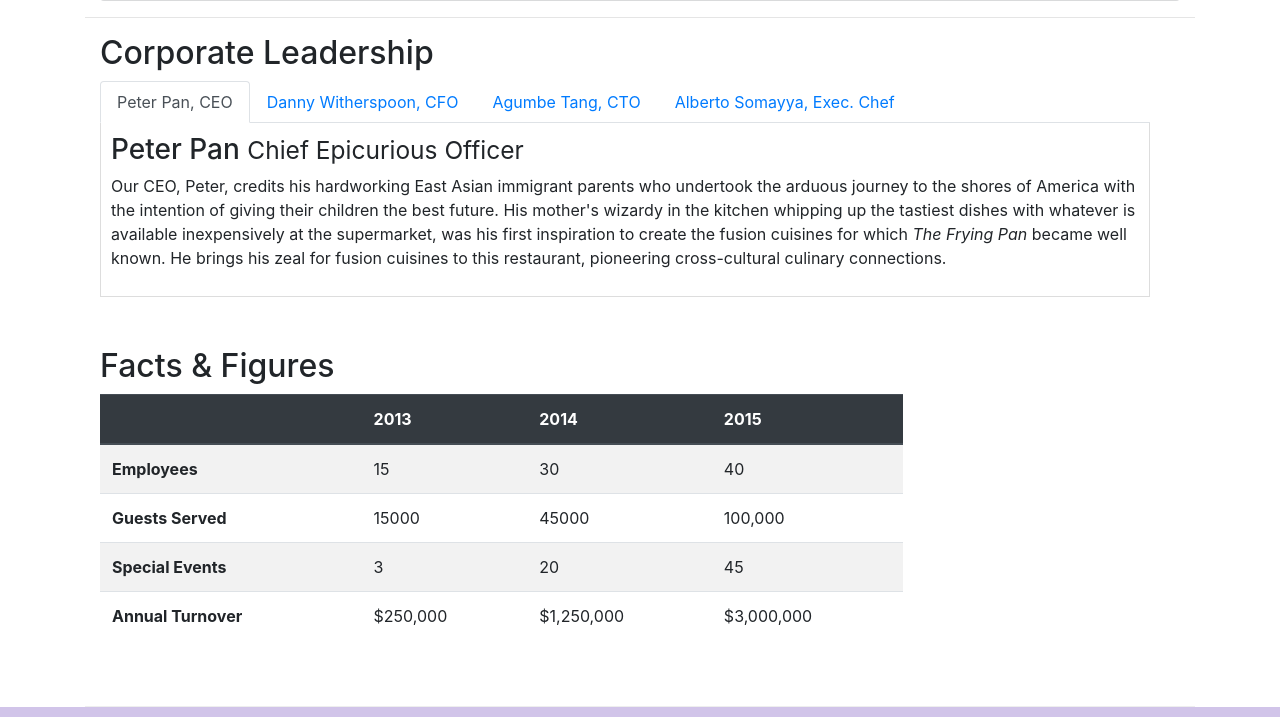
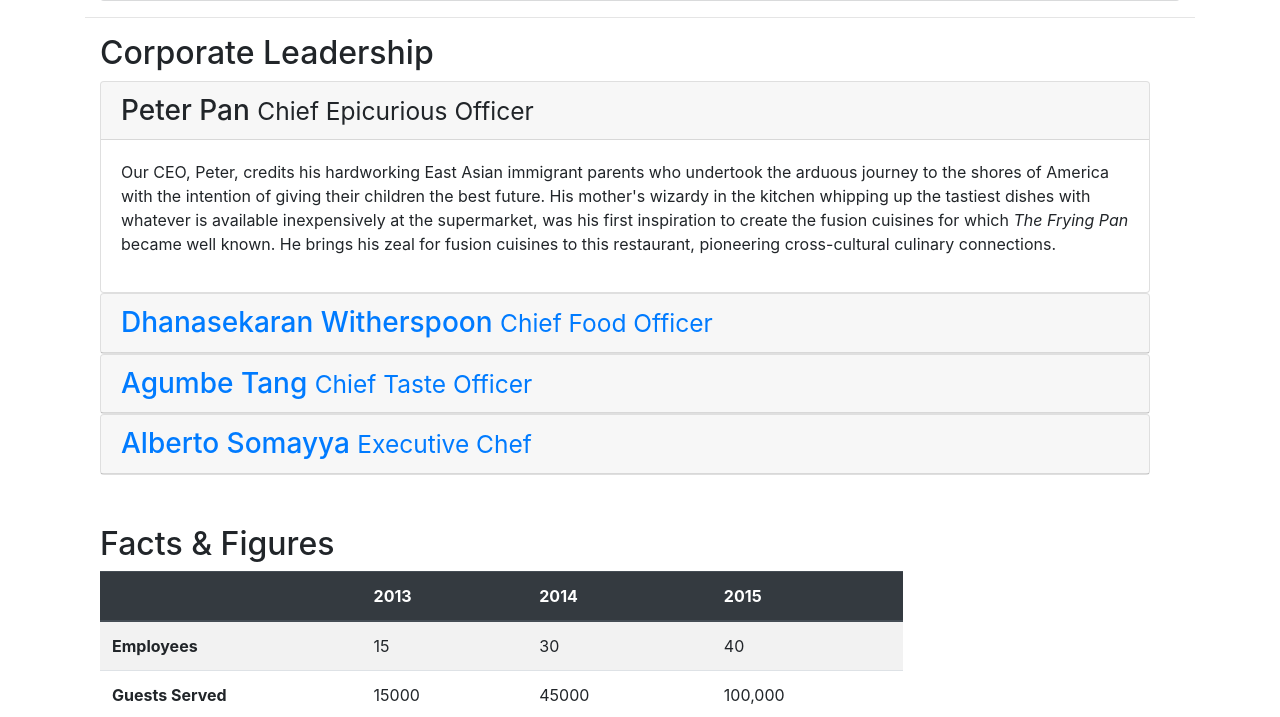
Before and after one commit to quangpao/bootstrap-4-confusion, a plain HTML site: page aboutus.html in a window 1280 px wide. Shown: the part 904-1621 px from the top of the page. Drawn offline with nearby package versions, Linux system fonts and the light colour scheme.

Commit message:
Accordion

```diff
--- a/aboutus.html
+++ b/aboutus.html
@@ -109,17 +109,21 @@
         <div class="row col-12">
             <div class="col-12">
                 <h2>Corporate Leadership</h2>
-                <ul class="nav nav-tabs">
-                    <li class="nav-item"><a href="#peter" class="nav-link active" role="tab" data-toggle="tab">Peter Pan, CEO</a></li>
-                    <li class="nav-item"><a href="#danny" class="nav-link" role="tab" data-toggle="tab">Danny Witherspoon, CFO</a></li>
-                    <li class="nav-item"><a href="#agumbe" class="nav-link" role="tab" data-toggle="tab">Agumbe Tang, CTO</a></li>
-                    <li class="nav-item"><a href="#alberto" class="nav-link" role="tab" data-toggle="tab">Alberto Somayya, Exec. Chef</a></li>
-                </ul>
-                <div class="tab-content">
 
-                    <div class="tab-pane fade show active" role="tabpanel" id="peter">
+                <div id="accordion">
 
-                        <h3>Peter Pan <small>Chief Epicurious Officer</small></h3>
+                    <div class="card">
+
+                        <div class="card-header" role="tab" id="peterhead">
+                            <h3 class="mb-0">
+                                <a data-toggle="collapse" data-target="#peter">
+                                    Peter Pan <small>Chief Epicurious Officer</small>
+                                </a>
+                            </h3>
+                        </div>
+
+                        <div class="collapse show" id="peter" data-parent="#accordion">
+                            <div class="card-body">
                                 <p class="d-none d-sm-block">Our CEO, Peter, credits his hardworking East Asian
                                     immigrant parents who undertook the arduous journey to the shores of America
                                     with the intention of giving their children the best future. His mother's wizardy
@@ -129,42 +133,79 @@
                                     became well known. He brings his zeal for fusion cuisines to this restaurant,
                                     pioneering cross-cultural culinary connections.
                                 </p>
+                            </div>
+                        </div>
 
                     </div>
 
-                    <div class="tab-pane fade" role="tabpanel" id="danny">
+                    <div class="card">
 
-                        <h3>Dhanasekaran Witherspoon <small>Chief Food Officer</small></h3>
-                        <p class="d-none d-sm-block">Our CFO, Danny, as he is affectionately referred to
+                        <div class="card-header" role="tab" id="dannyhead">
+
+                            <h3 class="mb-0">
+                                <a class="collapsed" data-toggle="collapse" data-target="#danny">
+                                    Dhanasekaran Witherspoon <small>Chief Food Officer</small>
+                                </a>
+                            </h3>
+                        </div>
+
+                        <div class="collapse" id="danny" data-parent="#accordion">
+                            <div class="card-body">
+                                <p class="d-none d-sm-block">
+                                    Our CFO, Danny, as he is affectionately referred to
                                     by his colleagues, comes from a long established family tradition in farming
                                     and produce. His experiences growing up on a farm in the Australian outback gave
                                     him great appreciation for varieties of food sources. As he puts it in his own words,
                                     <em>Everything that runs, wins, and everything that stays, pays!</em>
                                 </p>
+                            </div>
+                        </div>
 
                     </div>
 
-                    <div class="tab-pane fade" role="tabpanel" id="agumbe">
+                    <div class="card">
 
-                        <h3>Agumbe Tang <small>Chief Taste Officer</small></h3>
+                        <div class="card-header" role="tab" id="agumbehead">
+                            <h3 class="mb-0">
+                                <a class="collapsed" data-toggle="collapse" data-target="#agumbe">
+                                    Agumbe Tang <small>Chief Taste Officer</small>
+                                </a>
+                            </h3>
+                        </div>
+
+                        <div class="collapse" id="agumbe" data-parent="#accordion">
+                            <div class="card-body">
                                 <p class="d-none d-sm-block">Blessed with the most discerning gustatory sense,
                                     Agumbe, our CTO, personally ensures that every dish that we serve meets his
                                     exacting tastes. Our chefs dread the tongue lashing that ensues if their
                                     dish does not meet his exacting standards. He lives by his motto,
                                     <em>You click only if you survive my lick.</em>
                                 </p>
+                            </div>
+                        </div>
 
                     </div>
 
-                    <div class="tab-pane fade" role="tabpanel" id="alberto">
+                    <div class="card">
 
-                        <h3>Alberto Somayya <small>Executive Chef</small></h3>
+                        <div class="card-header" role="tab" id="albertohead">
+                            <h3 class="mb-0">
+                                <a class="collapsed" data-toggle="collapse" data-target="#alberto">
+                                    Alberto Somayya <small>Executive Chef</small>
+                                </a>
+                            </h3>
+                        </div>
+
+                        <div class="collapse" id="alberto" data-parent="accordion">
+                            <div class="card-body">
                                 <p class="d-none d-sm-block">Award winning three-star Michelin chef with
                                     wide International experience having worked closely with whos-who in
                                     the culinary world, he specializes in creating mouthwatering Indo-Italian
                                     fusion experiences. He says,
                                     <em>Put together the cuisines from the two craziest cultures, and you get a winning hit! Amma Mia!</em>
                                 </p>
+                            </div>
+                        </div>
 
                     </div>
 
```
Lines whose indentation alone changed are shown as unchanged.
